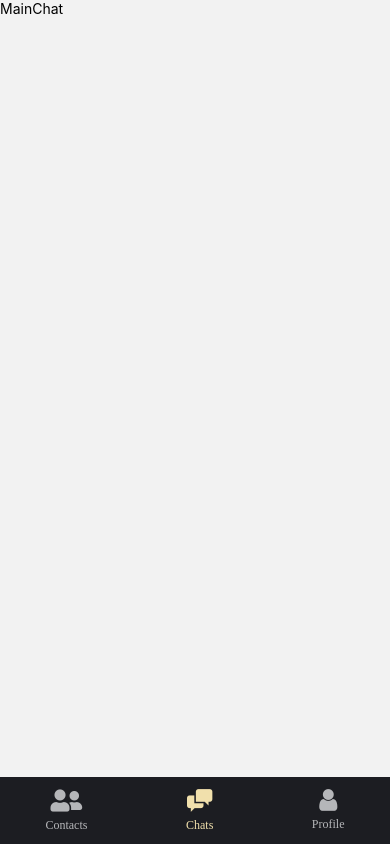
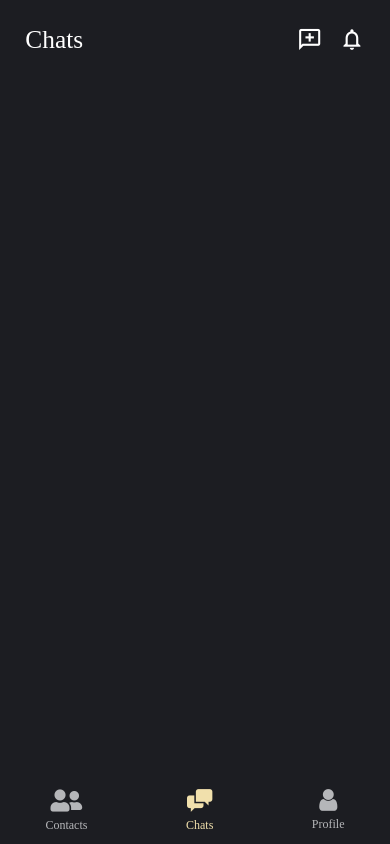
Before and after one commit to johnvees/Binar-Academy-Challenge-7, a React Native app: screen /Chats in a window 390 px wide. Built offline with nearby package versions, Linux system fonts and the light colour scheme.

Commit message:
add header component for chat screen

```diff
--- /dev/null
+++ b/src/components/Header/index.js
@@ -0,0 +1,57 @@
+import {StyleSheet, Text, View, TouchableOpacity} from 'react-native';
+import React from 'react';
+import {SafeAreaView} from 'react-native-safe-area-context';
+import {ms} from 'react-native-size-matters';
+import MaterialCommunityIcons from 'react-native-vector-icons/MaterialCommunityIcons';
+import MaterialIcons from 'react-native-vector-icons/MaterialIcons';
+
+import {colors, fonts} from '../../utils';
+
+const Header = ({title, type}) => {
+  if (type === 'chat') {
+    return (
+      <SafeAreaView style={styles.container}>
+        <Text style={styles.title}>{title}</Text>
+        <View style={{flexDirection: 'row'}}>
+          <TouchableOpacity>
+            <MaterialCommunityIcons
+              name="message-plus-outline"
+              size={ms(24)}
+              color={colors.white}
+              style={{marginRight: ms(16)}}
+            />
+          </TouchableOpacity>
+          <TouchableOpacity>
+            <MaterialIcons
+              name="notifications-none"
+              size={ms(24)}
+              color={colors.white}
+            />
+          </TouchableOpacity>
+        </View>
+      </SafeAreaView>
+    );
+  } else if (type === 'contact') {
+    return (
+      <SafeAreaView>
+        <Text>{title}</Text>
+      </SafeAreaView>
+    );
+  }
+};
+
+export default Header;
+
+const styles = StyleSheet.create({
+  container: {
+    flexDirection: 'row',
+    justifyContent: 'space-between',
+    alignItems: 'center',
+    // backgroundColor: '#fff',
+  },
+  title: {
+    color: colors.text.primary,
+    fontFamily: fonts.primary[500],
+    fontSize: ms(24),
+  },
+});
--- a/src/components/index.js
+++ b/src/components/index.js
@@ -1,5 +1,6 @@
 import BottomTabNavigator from './BottomTabNavigator';
 import TabItem from './TabItem';
 import Button from './Button';
+import Header from './Header';
 
-export {BottomTabNavigator, TabItem, Button};
+export {BottomTabNavigator, TabItem, Button, Header};
--- a/src/screens/Chats/MainChat.js
+++ b/src/screens/Chats/MainChat.js
@@ -1,14 +1,25 @@
-import { StyleSheet, Text, View } from 'react-native'
-import React from 'react'
+import {StyleSheet, Text, View} from 'react-native';
+import React from 'react';
+import {SafeAreaView} from 'react-native-safe-area-context';
+
+import {colors} from '../../utils';
+import {ms} from 'react-native-size-matters';
+import {Header} from '../../components';
 
 const MainChat = () => {
   return (
-    <View>
-      <Text>MainChat</Text>
-    </View>
-  )
-}
+    <SafeAreaView style={styles.container}>
+      <Header type={'chat'} title={'Chats'} />
+    </SafeAreaView>
+  );
+};
 
-export default MainChat
+export default MainChat;
 
-const styles = StyleSheet.create({})
+const styles = StyleSheet.create({
+  container: {
+    flex: 1,
+    backgroundColor: colors.background.primary,
+    padding: ms(24),
+  },
+});
--- a/src/utils/fonts/index.js
+++ b/src/utils/fonts/index.js
@@ -3,6 +3,7 @@ export const fonts = {
     200: 'Poppins-UltraLight',
     300: 'Poppins-Light',
     400: 'Poppins-Regular',
+    500: 'Poppins-Medium',
     600: 'Poppins-SemiBold',
     700: 'Poppins-Bold',
     800: 'Poppins-ExtraBold',
```
